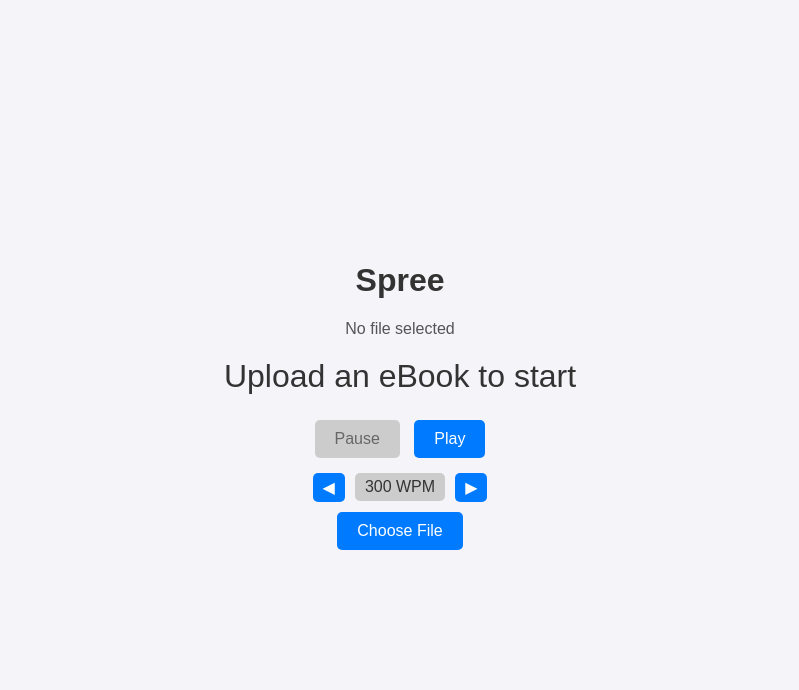
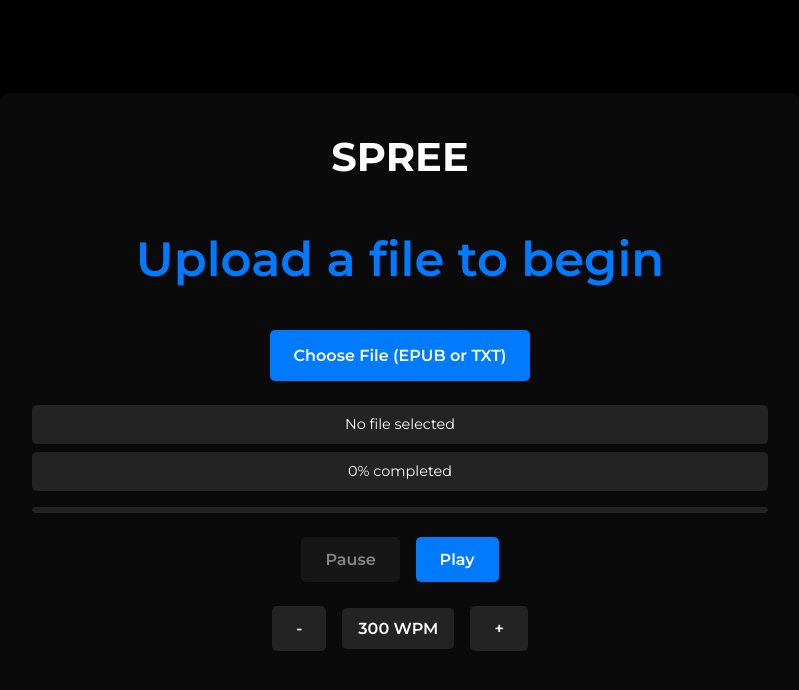
Before and after one commit to incogweb/spree, a plain HTML site: page index.html in a window 1280 px wide. Shown: the whole page, without its empty margins (240-1039 px from the left). Drawn offline with Linux system fonts and the light colour scheme; a web font is replaced by a local one.

Commit message:
Design overhaul for index.html

```diff
--- a/index.html
+++ b/index.html
@@ -1,121 +1,229 @@
+<!-- CURRENTLY THE EPUB CONVERT FEATURE IS BROKEN -->
+
 <!DOCTYPE html>
 <html lang="en">
 <head>
     <meta charset="UTF-8">
     <meta name="viewport" content="width=device-width, initial-scale=1.0">
-    <title>Spree</title>
+    <title>Spree | Speed Reader</title>
+    <link rel="stylesheet" href="https://rsms.me/inter/inter.css">
+    <link href="https://fonts.googleapis.com/css2?family=Montserrat:wght@300;400;600;700&display=swap" rel="stylesheet">
     <style>
+        :root {
+            --primary: #ffffff;
+            --secondary: #cccccc;
+            --accent: #6f6b6b;
+            --bg: #000000;
+            --card-bg: rgba(255, 255, 255, 0.1);
+            --highlight: #007BFF;
+        }
+
+        * {
+            margin: 0;
+            padding: 0;
+            box-sizing: border-box;
+            -webkit-font-smoothing: antialiased;
+        }
+
         body {
-            font-family: Arial, sans-serif;
+            background: var(--bg);
+            color: var(--primary);
+            font-family: 'Montserrat', sans-serif;
+            line-height: 1.6;
+            height: 100vh;
             display: flex;
             flex-direction: column;
             align-items: center;
             justify-content: center;
-            height: 100vh;
-            margin: 0;
-            background-color: #f4f4f9;
-            color: #333;
+            padding: 2rem;
         }
+
         .container {
+            max-width: 800px;
+            width: 100%;
             text-align: center;
+            background: rgba(52, 52, 52, 0.2);
+            padding: 2rem;
+            border-radius: 10px;
+            box-shadow: 0 4px 10px rgba(0, 0, 0, 0.3);
         }
+
+        h1 {
+            font-size: 2.5rem;
+            margin-bottom: 1.5rem;
+            text-transform: uppercase;
+        }
+
         #word-display {
-            font-size: 2rem;
-            margin: 20px 0;
+            font-size: 3rem;
+            margin: 2rem 0;
+            min-height: 4rem;
+            font-weight: 600;
+            color: var(--highlight);
         }
+
         .controls {
-            margin-top: 10px;
+            display: flex;
+            justify-content: center;
+            gap: 1rem;
+            margin: 1.5rem 0;
         }
-        .controls button {
-            padding: 10px 20px;
+
+        button {
+            padding: 0.8rem 1.5rem;
             font-size: 1rem;
-            margin: 5px;
+            font-family: 'Montserrat', sans-serif;
             border: none;
             border-radius: 5px;
             cursor: pointer;
+            transition: all 0.2s ease;
+            background: var(--card-bg);
+            color: var(--primary);
+            font-weight: 600;
         }
-        .controls button.active {
-            background-color: #007BFF;
-            color: white;
+
+        button:hover {
+            transform: translateY(-2px);
+            box-shadow: 0 4px 8px rgba(0, 0, 0, 0.2);
         }
-        .controls button.inactive {
-            background-color: #ccc;
-            color: #666;
+
+        button:active {
+            transform: translateY(0);
+        }
+
+        button.active {
+            background: var(--highlight);
+        }
+
+        button.inactive {
+            opacity: 0.5;
             cursor: not-allowed;
         }
+
         .speed-controls {
             display: flex;
             align-items: center;
             justify-content: center;
-            margin-top: 10px;
+            margin: 1.5rem 0;
+            gap: 1rem;
         }
-        .speed-controls button {
-            padding: 5px 10px;
-            font-size: 1rem;
-            margin: 0 5px;
-            border: none;
+
+        .speed-display {
+            padding: 0.5rem 1rem;
+            background: var(--card-bg);
+            border-radius: 5px;
+            min-width: 100px;
+            font-weight: 600;
+        }
+
+        .file-upload {
+            margin: 1.5rem 0;
+        }
+
+        .file-label {
+            display: inline-block;
+            padding: 0.8rem 1.5rem;
+            background: var(--highlight);
+            color: white;
             border-radius: 5px;
             cursor: pointer;
-            background-color: #007BFF;
-            color: white;
+            transition: all 0.2s ease;
+            font-weight: 600;
         }
-        .speed-controls button:hover {
-            background-color: #0056b3;
+
+        .file-label:hover {
+            background: #0056b3;
+            transform: translateY(-2px);
+            box-shadow: 0 4px 8px rgba(0, 0, 0, 0.2);
         }
-        .speed-display {
-            padding: 5px 10px;
-            font-size: 1rem;
-            margin: 0 5px;
-            background-color: #ccc;
-            border-radius: 5px;
-        }
+
         #file-input {
             display: none;
         }
-        .file-label {
-            display: inline-block;
-            padding: 10px 20px;
-            font-size: 1rem;
-            margin: 10px 0;
-            border: none;
+
+        .status {
+            margin-top: 1rem;
+            display: flex;
+            flex-direction: column;
+            gap: 0.5rem;
+        }
+
+        .status-item {
+            background: var(--card-bg);
+            padding: 0.5rem 1rem;
             border-radius: 5px;
-            cursor: pointer;
-            background-color: #007BFF;
-            color: white;
-            text-align: center;
+            font-size: 0.9rem;
         }
-        .file-label:hover {
-            background-color: #0056b3;
+
+        progress {
+            width: 100%;
+            height: 6px;
+            margin-top: 0.5rem;
+            border-radius: 3px;
+            overflow: hidden;
         }
-        #file-name {
-            margin-top: 10px;
-            font-size: 1rem;
-            color: #555;
+
+        progress::-webkit-progress-bar {
+            background-color: var(--card-bg);
+            border-radius: 3px;
         }
-        #progress {
-            margin-top: 5px;
-            font-size: 1rem;
-            color: #777;
+
+        progress::-webkit-progress-value {
+            background-color: var(--highlight);
+            border-radius: 3px;
+        }
+
+        @media (max-width: 768px) {
+            .container {
+                padding: 1.5rem;
+            }
+
+            h1 {
+                font-size: 2rem;
+            }
+
+            #word-display {
+                font-size: 2.5rem;
+            }
+
+            .controls {
+                flex-direction: column;
+                align-items: center;
+            }
+
+            button {
+                width: 100%;
+                max-width: 200px;
+            }
         }
     </style>
 </head>
 <body>
     <div class="container">
         <h1>Spree</h1>
-        <div id="file-name">No file selected</div>
-        <div id="progress"></div>
-        <div id="word-display">Upload an eBook to start</div>
+        <div id="word-display">Upload a file to begin</div>
+
+        <div class="file-upload">
+            <label for="file-input" class="file-label">Choose File (EPUB or TXT)</label>
+            <input type="file" id="file-input" accept=".epub, .txt">
+        </div>
+
+        <div class="status">
+            <div id="file-name" class="status-item">No file selected</div>
+            <div id="progress" class="status-item">0% completed</div>
+            <progress id="progress-bar" value="0" max="100"></progress>
+        </div>
+
         <div class="controls">
             <button id="pause-btn" class="inactive" disabled>Pause</button>
             <button id="start-btn" class="active">Play</button>
         </div>
+
         <div class="speed-controls">
-            <button id="decrease-speed">&#9664;</button>
+            <button id="decrease-speed">-</button>
             <div id="speed-display" class="speed-display">300 WPM</div>
-            <button id="increase-speed">&#9654;</button>
+            <button id="increase-speed">+</button>
         </div>
-        <label for="file-input" class="file-label">Choose File</label>
-        <input type="file" id="file-input" accept=".epub, .txt">
     </div>
 
     <script src="https://cdn.jsdelivr.net/npm/epub.js@0.3.1/dist/epub.js"></script>
@@ -133,6 +241,7 @@
         const fileInput = document.getElementById('file-input');
         const fileNameDisplay = document.getElementById('file-name');
         const progressDisplay = document.getElementById('progress');
+        const progressBar = document.getElementById('progress-bar');
 
         // Function to extract text from the EPUB
         const readEpubFile = (file) => {
@@ -154,12 +263,14 @@
                         });
 
                         Promise.all(promises).then(() => {
-                            words = totalText.split(/\s+/);
+                            words = totalText.split(/\s+/).filter(word => word.length > 0);
                             currentIndex = 0;
                             wordDisplay.textContent = "Ready to play";
                             progressDisplay.textContent = "0% completed";
+                            progressBar.value = 0;
                             startBtn.disabled = false;
                             startBtn.classList.add('active');
+                            startBtn.classList.remove('inactive');
                             pauseBtn.disabled = true;
                             pauseBtn.classList.remove('active');
                             pauseBtn.classList.add('inactive');
@@ -181,12 +292,14 @@
             const reader = new FileReader();
             reader.onload = (event) => {
                 const text = event.target.result;
-                words = text.split(/\s+/);
+                words = text.split(/\s+/).filter(word => word.length > 0);
                 currentIndex = 0;
                 wordDisplay.textContent = "Ready to play";
                 progressDisplay.textContent = "0% completed";
-                startBtn.disabled = false; // Enable play button
+                progressBar.value = 0;
+                startBtn.disabled = false;
                 startBtn.classList.add('active');
+                startBtn.classList.remove('inactive');
                 pauseBtn.disabled = true;
                 pauseBtn.classList.remove('active');
                 pauseBtn.classList.add('inactive');
@@ -209,6 +322,8 @@
             } else {
                 wordDisplay.textContent = "Please upload a valid EPUB or TXT file.";
                 startBtn.disabled = true;
+                startBtn.classList.remove('active');
+                startBtn.classList.add('inactive');
             }
         });
 
@@ -217,11 +332,13 @@
                 wordDisplay.textContent = words[currentIndex++];
                 const progress = ((currentIndex / words.length) * 100).toFixed(1);
                 progressDisplay.textContent = `${progress}% completed`;
+                progressBar.value = progress;
             } else {
                 clearInterval(intervalId);
-                wordDisplay.textContent = "End of file";
+                wordDisplay.textContent = "Reading complete!";
                 startBtn.disabled = false;
                 startBtn.classList.add('active');
+                startBtn.classList.remove('inactive');
                 pauseBtn.disabled = true;
                 pauseBtn.classList.remove('active');
                 pauseBtn.classList.add('inactive');
```
